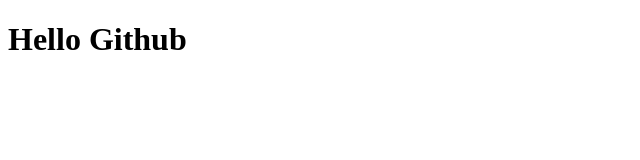
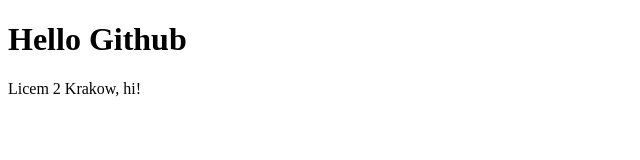
Before and after one commit to MadziaK123/test3a2, a plain HTML site: page index.html in a window 1280 px wide. Shown: the whole page, without its empty margins (0-640 px from the left). Drawn offline with Linux system fonts and the light colour scheme.

Commit message:
add paragraf index.html

```diff
--- a/index.html
+++ b/index.html
@@ -6,5 +6,6 @@
 </head>
 <body>
    <h1>Hello Github</h1>
+    <p>Licem 2 Krakow, hi!</p>
 </body>
 </html>
```
